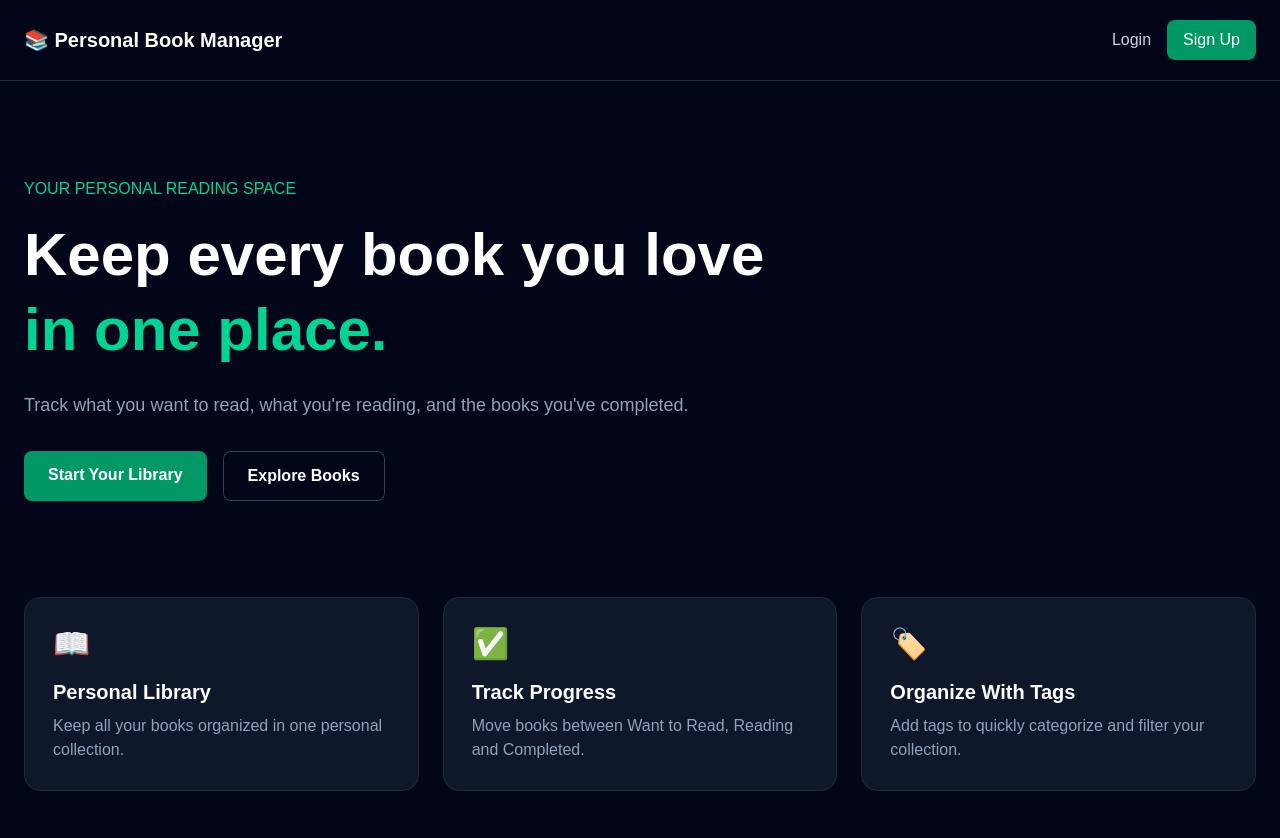
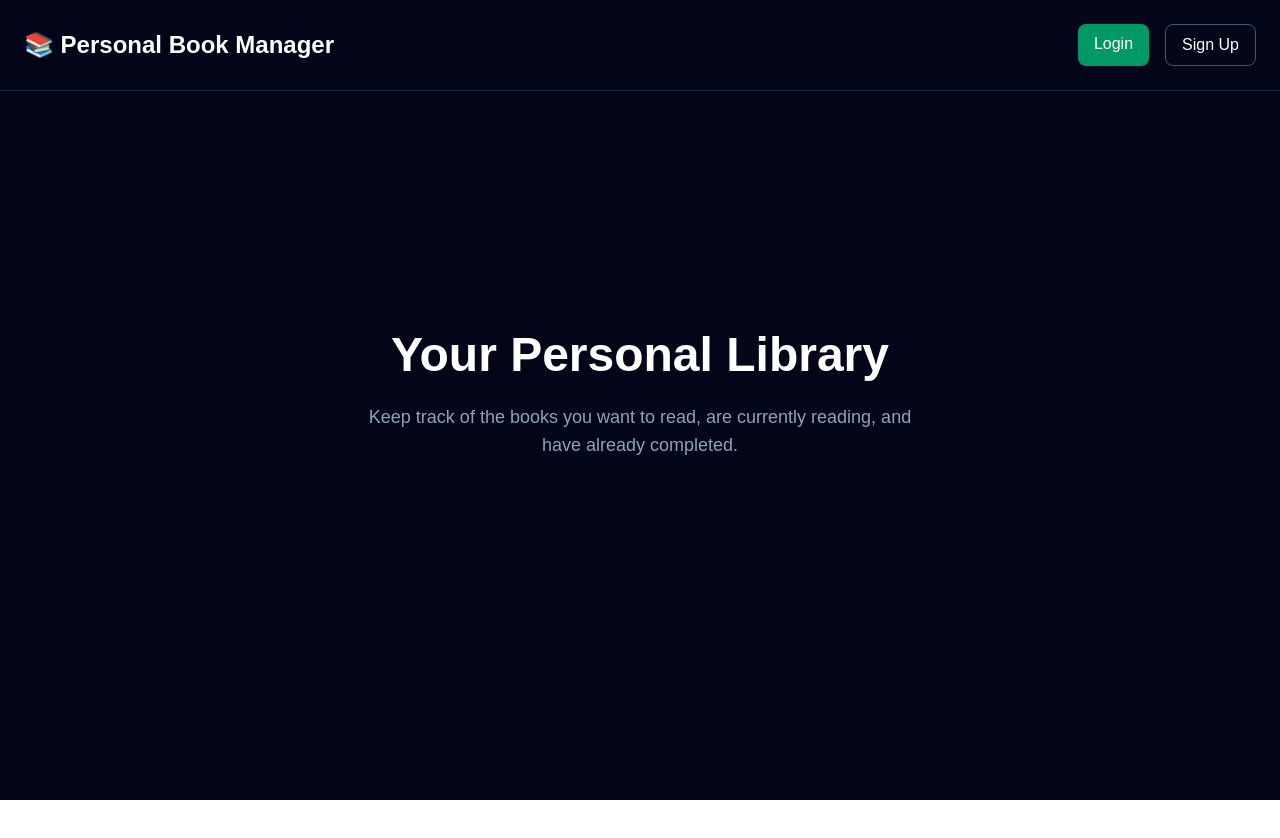
Before and after one commit to AbhishekBawane/Personal_Book_Maneger, a Next.js app in the folder frontend/: page / in a window 1280 px wide. Shown: the top 838 px of the page. After the commit the page ends 800 px from the top, so only its background shows below. Built offline with nearby package versions, Linux system fonts and the light colour scheme.

Commit message:
Update page.js

```diff
--- a/frontend/app/page.js
+++ b/frontend/app/page.js
@@ -1,132 +1,100 @@
-import Image from "next/image";
+"use client";
+
+import { useEffect, useState } from "react";
+import { useRouter } from "next/navigation";
+import Link from "next/link";
 
 export default function Home() {
+  const router = useRouter();
+  const [loggedIn, setLoggedIn] = useState(false);
+
+  useEffect(() => {
+    const token = localStorage.getItem("token");
+
+    if (token) {
+      setLoggedIn(true);
+    }
+  }, []);
+
+  function handleLogout() {
+    localStorage.removeItem("token");
+    localStorage.removeItem("user");
+
+    setLoggedIn(false);
+
+    router.push("/login");
+  }
+
   return (
     <main className="min-h-screen bg-slate-950 text-white">
 
       {/* Navigation */}
-      <nav className="border-b border-slate-800">
-        <div className="max-w-7xl mx-auto px-6 py-5 flex items-center justify-between">
+      <nav className="flex items-center justify-between p-6 border-b border-slate-800">
 
-          <h1 className="text-xl font-bold">
+        <h1 className="text-2xl font-bold">
           📚 Personal Book Manager
         </h1>
 
-          <div className="flex items-center gap-4">
-            <a
+        <div className="flex gap-4">
+
+          {loggedIn ? (
+            <>
+              <Link
+                href="/personal-books"
+                className="px-4 py-2 rounded-lg bg-emerald-600 hover:bg-emerald-700"
+              >
+                My Books
+              </Link>
+
+              <button
+                onClick={handleLogout}
+                className="px-4 py-2 rounded-lg bg-red-600 hover:bg-red-700"
+              >
+                Logout
+              </button>
+            </>
+          ) : (
+            <>
+              <Link
                 href="/login"
-              className="text-slate-300 hover:text-white transition"
+                className="px-4 py-2 rounded-lg bg-emerald-600 hover:bg-emerald-700"
               >
                 Login
-            </a>
+              </Link>
 
-            <a
+              <Link
                 href="/signup"
-              className="bg-emerald-600 hover:bg-emerald-700
-                         px-4 py-2 rounded-lg
-                         font-medium transition"
+                className="px-4 py-2 rounded-lg border border-slate-600 hover:bg-slate-800"
               >
                 Sign Up
-            </a>
-          </div>
-
-        </div>
-      </nav>
-
-
-      {/* Hero */}
-      <section className="max-w-7xl mx-auto px-6 py-24">
-
-        <div className="max-w-3xl">
-
-          <p className="text-emerald-400 font-medium mb-4">
-            YOUR PERSONAL READING SPACE
-          </p>
-
-          <h2 className="text-5xl md:text-6xl font-bold leading-tight">
-            Keep every book you love
-            <span className="text-emerald-400">
-              {" "}in one place.
-            </span>
-          </h2>
-
-          <p className="text-slate-400 text-lg mt-6 max-w-2xl">
-            Track what you want to read, what you're reading,
-            and the books you've completed.
-          </p>
-
-          <div className="flex gap-4 mt-8">
-
-            <a
-              href="/signup"
-              className="bg-emerald-600 hover:bg-emerald-700
-                         px-6 py-3 rounded-lg
-                         font-semibold transition"
-            >
-              Start Your Library
-            </a>
-
-            <a
-              href="/books"
-              className="border border-slate-700
-                         hover:bg-slate-900
-                         px-6 py-3 rounded-lg
-                         font-semibold transition"
-            >
-              Explore Books
-            </a>
+              </Link>
+            </>
+          )}
 
         </div>
 
-        </div>
+      </nav>
 
-      </section>
+      {/* Main content */}
+      <section className="flex flex-col items-center justify-center text-center min-h-[80vh] px-6">
 
+        <h2 className="text-5xl font-bold mb-6">
+          Your Personal Library
+        </h2>
 
-      {/* Features */}
-      <section className="max-w-7xl mx-auto px-6 pb-24">
+        <p className="text-slate-400 text-lg max-w-xl mb-8">
+          Keep track of the books you want to read, are currently reading,
+          and have already completed.
+        </p>
 
-        <div className="grid md:grid-cols-3 gap-6">
-
-          <div className="bg-slate-900 border border-slate-800 rounded-2xl p-7">
-            <div className="text-3xl mb-4">📖</div>
-
-            <h3 className="text-xl font-semibold">
-              Personal Library
-            </h3>
-
-            <p className="text-slate-400 mt-2">
-              Keep all your books organized in one personal collection.
-            </p>
-          </div>
-
-
-          <div className="bg-slate-900 border border-slate-800 rounded-2xl p-7">
-            <div className="text-3xl mb-4">✅</div>
-
-            <h3 className="text-xl font-semibold">
-              Track Progress
-            </h3>
-
-            <p className="text-slate-400 mt-2">
-              Move books between Want to Read, Reading and Completed.
-            </p>
-          </div>
-
-
-          <div className="bg-slate-900 border border-slate-800 rounded-2xl p-7">
-            <div className="text-3xl mb-4">🏷️</div>
-
-            <h3 className="text-xl font-semibold">
-              Organize With Tags
-            </h3>
-
-            <p className="text-slate-400 mt-2">
-              Add tags to quickly categorize and filter your collection.
-            </p>
-          </div>
-
-        </div>
+        {loggedIn && (
+          <Link
+            href="/personal-books"
+            className="bg-emerald-600 hover:bg-emerald-700 px-6 py-3 rounded-lg font-semibold"
+          >
+            Go to My Books
+          </Link>
+        )}
 
       </section>
 
```
Lines whose indentation alone changed are shown as unchanged.
